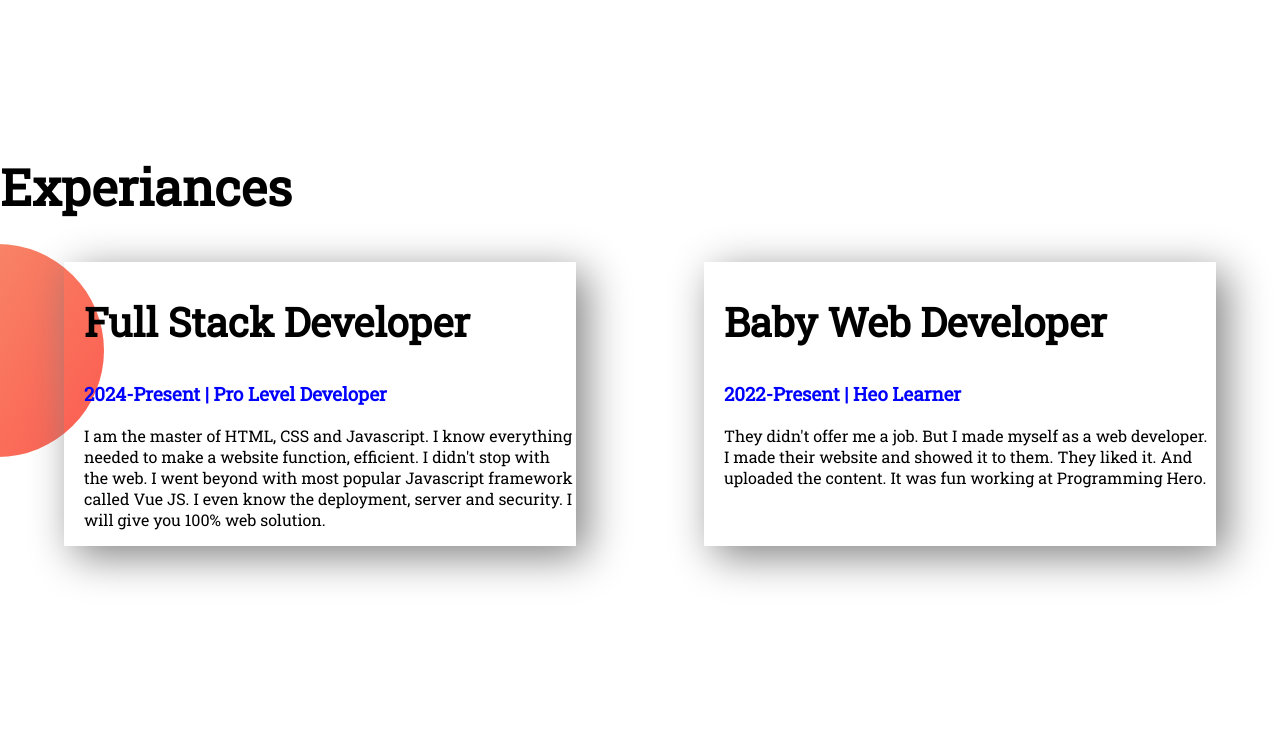
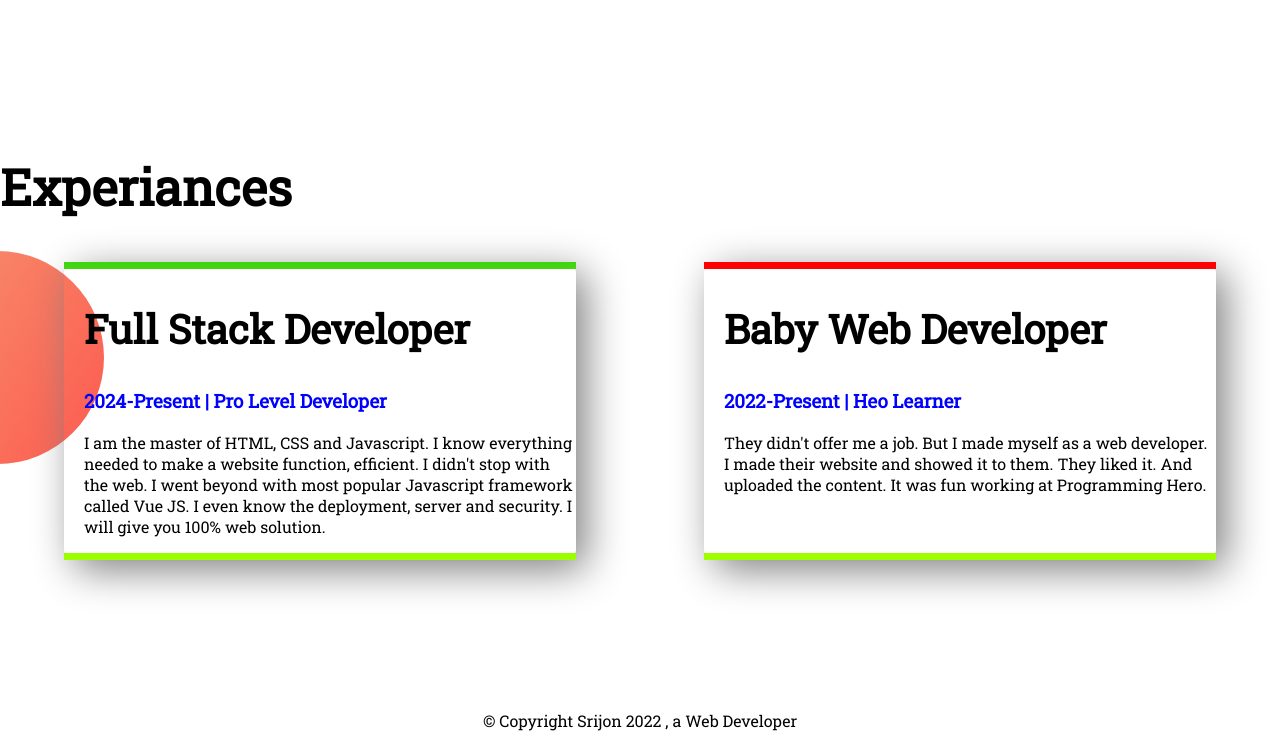
Before and after one commit to khaledbinsrijon/my-portfolio-website-1, a plain HTML site: page index.html in a window 1280 px wide. Shown: the part 1179-1926 px from the top of the page. Before the commit the page ends 1875 px from the top, so only its background shows below. Drawn offline with Linux system fonts and the light colour scheme.

Commit message:
footer and experiance added

```diff
--- a/index.html
+++ b/index.html
@@ -17,7 +17,7 @@
         <h1><span class="name-color">Srijon's</span> World</h1>
         <h2>About Me</h2>
         <p>
-            My name is <b>Khaled Bin Srijon</b>.I'm study BSc in CSE at Daffodil International Universty.I'm learning Web Development in Programing Hero website.I'm just learn about how to coding a website using HTMl and CSS.I'm a just beginner.It's my first portfolio.I will not stop until I become a <b>WEB DEVELOPER</b>.
+            My name is <b>Khaled Bin Srijon</b>.I'm study BSc in CSE at Daffodil International Universty.I'm learning Web Development in Programing Hero website.I'm just learn about how to coding a website using HTMl and CSS.I'm just a beginner.It's my first portfolio.I will not stop until I become a <b>WEB DEVELOPER</b>.
         </p>
         <a class="link-button" target="blank" href="https://www.linkedin.com/in/khaled-bin-srijon/">Hire Me</a>
         </div>
@@ -42,13 +42,13 @@
     <section class="experiance-area">
         <h1>Experiances</h1>
          <div class="fexiable-container">
-            <div class="experiances-item">
+            <div id="Full-stack" class="experiances-item">
                 <h2>Full Stack Developer</h2>
                 <h3 class="blue-color">2024-Present | Pro Level Developer</h3>
                 <p>I am the master of HTML, CSS and Javascript. I know everything needed to make a website function, efficient. I didn't stop with the web. I went beyond with most popular Javascript framework called Vue JS. I even know the deployment, server and security. I will give you 100% web solution.</p>
 
             </div>
-            <div class="experiances-item">
+            <div id="Web-developer" class="experiances-item">
                 <h2>Baby Web Developer</h2>
                 <h3 class="blue-color">2022-Present | Heo Learner</h3>
                 <p>
@@ -58,5 +58,10 @@
          </div>
 
     </section>
+    <footer>
+        <p>
+            &copy Copyright Srijon 2022 , a Web Developer
+        </p>
+    </footer>
 </body>
 </html>
--- a/style.css
+++ b/style.css
@@ -57,4 +57,20 @@ h2 {
   margin-left: 5%;
   margin-right: 5%;
   box-shadow: 10px 10px 40px gray;
+  border-radius: 10px;
 }
+#Full-stack {
+  border-top: 7px solid;
+  border-bottom: 7px solid;
+  border-image: linear-gradient(rgb(63, 212, 18), rgb(157, 255, 0));
+  border-image-slice: 14;
+}
+#Web-developer {
+  border-top: 7px solid;
+  border-bottom: 7px solid;
+  border-image: linear-gradient(red, rgb(157, 255, 0));
+  border-image-slice: 1;
+}
+footer p {
+  text-align: center;
+}
```
